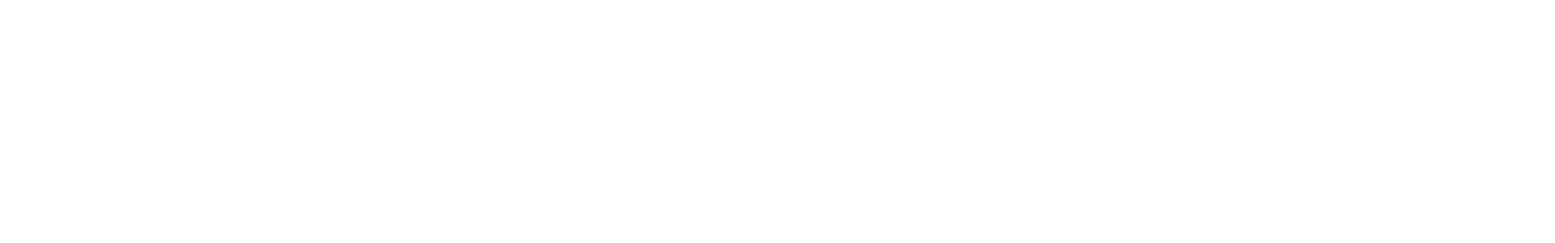
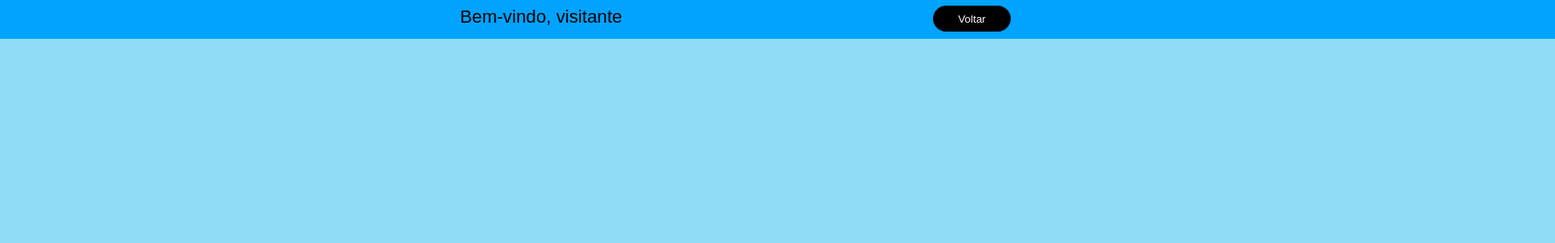
Before and after one commit to lucianogomes02/login-vue-app, a Vue app: page /usuario in a window 1280 px wide. Before the commit this address had no page. Shown: the top 300 px of the page at 81% size, 1920 px wide, since content can reach past the window. Built offline with nearby package versions, Linux system fonts and the light colour scheme; a web font is replaced by a local one.

Commit message:
feat(src/views/UsuarioView.vue): implementação inicial da view de inforamações do Usuario

```diff
--- a/src/router/index.ts
+++ b/src/router/index.ts
@@ -1,6 +1,7 @@
 import { createRouter, createWebHistory } from "vue-router";
-import Login from "../views/LoginView.vue";
-import Cadastro from "../views/CadastroView.vue";
+import LoginView from "../views/LoginView.vue";
+import CadastroView from "../views/CadastroView.vue";
+import UsuarioView from "../views/UsuarioView.vue";
 
 const router = createRouter({
   history: createWebHistory(import.meta.env.BASE_URL),
@@ -8,12 +9,17 @@
     {
       path: "/",
       name: "login",
-      component: Login,
+      component: LoginView,
     },
     {
       path: "/cadastro",
       name: "cadastro",
-      component: Cadastro,
+      component: CadastroView,
+    },
+    {
+      path: "/usuario",
+      name: "usuario",
+      component: UsuarioView,
     },
   ],
 });
--- /dev/null
+++ b/src/views/UsuarioView.vue
@@ -0,0 +1,25 @@
+<template>
+    <main class="container__usuario">
+        <Cabecalho></Cabecalho>
+    </main>
+</template>
+
+<script lang="ts">
+import { defineComponent } from 'vue';
+import Cabecalho from "../components/Cabecalho.vue";
+
+export default defineComponent({
+    name: "UsuarioView",
+    components: { Cabecalho },
+})
+</script>
+
+<style scoped>
+.container__usuario {
+  background: #8fddf5;
+  width: 120rem;
+  height: 61rem;
+  margin: -8px;
+}
+
+</style>
```
